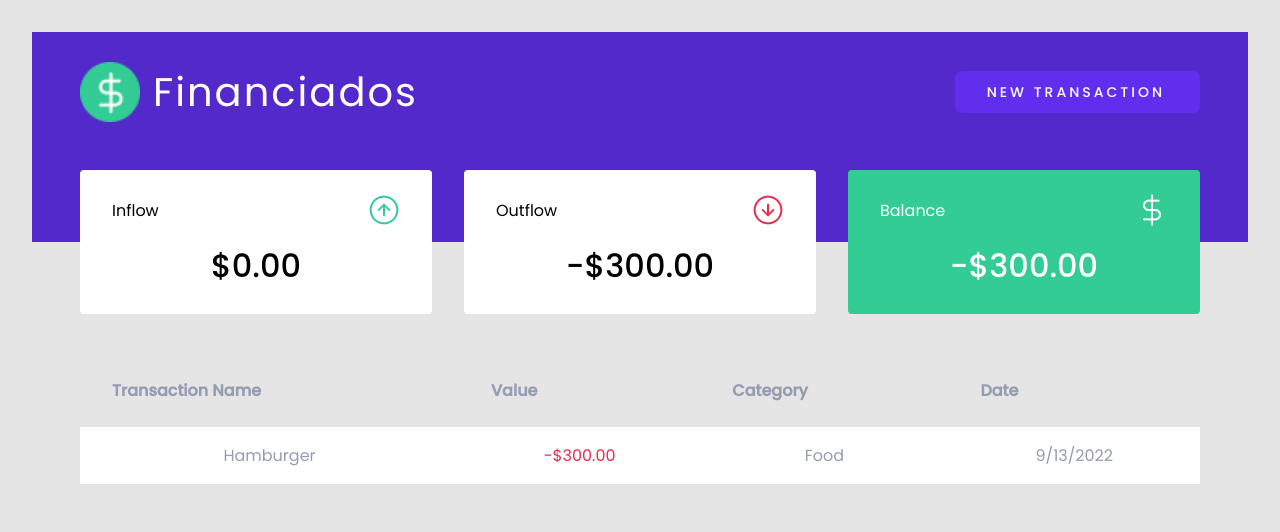
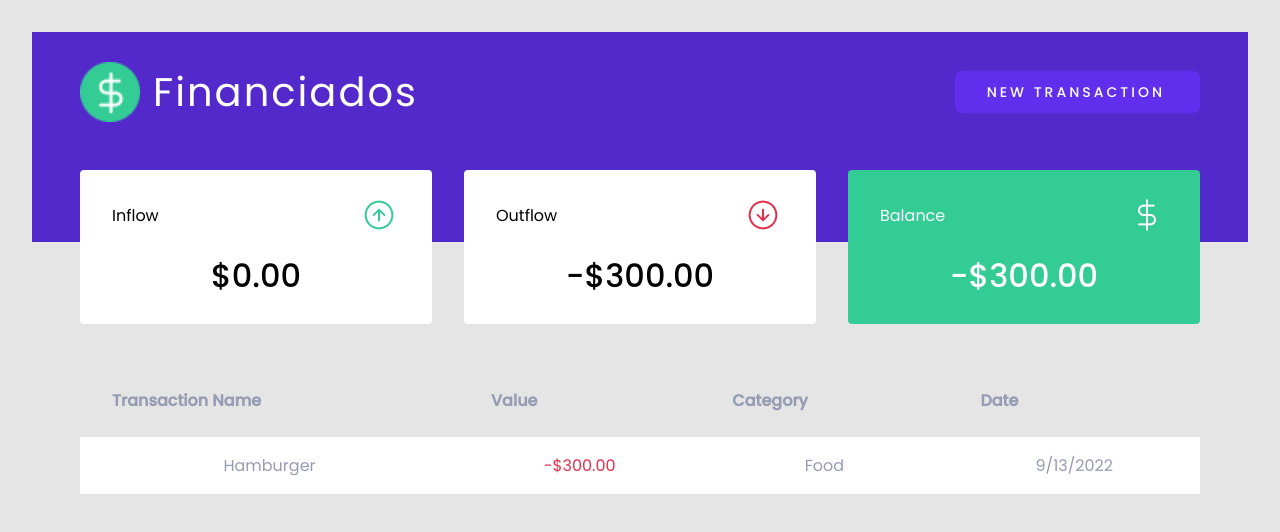
Before and after one commit to AlexisCesar/react-finance-dashboard, a React (Vite) app: page / in a window 1280 px wide. Shown: the top 532 px of the page. Built offline with nearby package versions, Linux system fonts and the light colour scheme.

Commit message:
creating styled components

```diff
--- a/package.json
+++ b/package.json
@@ -14,12 +14,14 @@
     "jest": "^28.1.3",
     "react": "^18.2.0",
     "react-dom": "^18.2.0",
-    "sass": "^1.53.0"
+    "sass": "^1.53.0",
+    "styled-components": "^5.3.5"
   },
   "devDependencies": {
     "@babel/preset-typescript": "^7.18.6",
     "@types/react": "^18.0.15",
     "@types/react-dom": "^18.0.6",
+    "@types/styled-components": "^5.1.26",
     "@typescript-eslint/eslint-plugin": "^5.30.7",
     "@typescript-eslint/parser": "^5.30.7",
     "@vitejs/plugin-react": "^2.0.0",
--- a/src/components/Card/index.tsx
+++ b/src/components/Card/index.tsx
@@ -1,10 +1,10 @@
 import { CardItem } from '../CardItem';
-import style from './card.module.scss';
 import inflowIcon from '../../assets/images/inflow.png';
 import outflowIcon from '../../assets/images/outflow.png';
 import balanceIcon from '../../assets/images/balance.png';
 import { useTransactions } from '../../hooks/useTransactions';
 import { TransactionType } from '../../interfaces/enums/TransactionType';
+import { CardContainer } from './styles'
 
 
 export const Card = () => {
@@ -24,10 +24,10 @@ export const Card = () => {
   });
 
   return (
-    <div className={style['card-container']}>
+    <CardContainer>
       <CardItem title='Inflow' icon={inflowIcon} value={inflow} />
       <CardItem title='Outflow' icon={outflowIcon} value={outflow} />
       <CardItem title='Balance' icon={balanceIcon} value={balance} total />
-    </div>
+    </CardContainer>
   );
 }
--- a/src/components/Card/card.module.scss
+++ b/src/components/Card/styles.ts
@@ -1,6 +1,8 @@
-.card-container {
+import styled from 'styled-components'
+
+export const CardContainer = styled.div`
     display: grid;
     grid-template-columns: repeat(3, 1fr);
     gap: 2rem;
     margin-top: 2rem;
-}
+`
--- a/src/components/CardItem/cardItem.module.scss
+++ /dev/null
@@ -1,32 +0,0 @@
-.card {
-    background-color: var(--white-900);
-    color: var(--black-900);
-    padding: 1.5rem 2rem;
-    border-radius: 0.25rem;
-  }
-
-  .total {
-    background: var(--green-900);
-    color: var(--white-900);
-  }
-
-    .header {
-      display: flex;
-      align-items: center;
-      justify-content: space-between;
-    }
-
-    .strong {
-      display: block;
-      margin-top: 1rem;
-      font-size: 2rem;
-      font-weight: 500;
-      line-height: 3rem;
-      }
-
-    .icon {
-      font-size: 18px;
-      padding: 5px;
-      border-radius: 5px;
-      align-self: flex-end;
-    }
--- a/src/components/CardItem/index.tsx
+++ b/src/components/CardItem/index.tsx
@@ -1,5 +1,6 @@
 import { FormatCurrencyUS } from "../../utils/FormatCurrency";
 import style from "./cardItem.module.scss";
+import { TotalCard, Header, Icon, Strong } from "./styles"
 
 interface CardItemProps {
   title: string,
@@ -9,18 +10,17 @@ interface CardItemProps {
 }
 
 export const CardItem = ({ title, value, icon, total }: CardItemProps) => {
-  const totalCard = total ? `${style.total} ${style.card}` : style.card
   const formattedValue = FormatCurrencyUS(value);
 
   return (
-    <div className={totalCard}>
-      <div className={style['header']}>
+    <TotalCard total={total}>
+      <Header>
         <p>{title}</p>
-        <img src={icon} />
-      </div>
-      <div className={style['strong']}>
+        <Icon src={icon} />
+      </Header>
+      <Strong>
         <span>{formattedValue}</span>
-      </div>
-    </div>
+      </Strong>
+    </TotalCard>
   );
 }
--- /dev/null
+++ b/src/components/CardItem/styles.ts
@@ -0,0 +1,38 @@
+import styled from 'styled-components'
+
+type TotalCardProps = {
+    total?: boolean
+}
+
+export const TotalCard = styled.div<TotalCardProps>`
+    background-color: var(--white-900);
+    color: var(--black-900);
+    padding: 1.5rem 2rem;
+    border-radius: 0.25rem;
+
+    ${({ total }) => total && `
+        background: var(--green-900);
+        color: var(--white-900);
+    `}
+`
+
+export const Header = styled.div`
+    display: flex;
+    align-items: center;
+    justify-content: space-between;
+`
+
+export const Icon = styled.img`
+    font-size: 18px;
+    padding: 5px;
+    border-radius: 5px;
+    align-self: flex-end;
+`
+
+export const Strong = styled.div`
+    display: block;
+    margin-top: 1rem;
+    font-size: 2rem;
+    font-weight: 500;
+    line-height: 3rem;
+`
--- a/src/components/Table/index.tsx
+++ b/src/components/Table/index.tsx
@@ -16,7 +16,7 @@ export const Table = () => {
       </thead>
       <tbody>
         {transactions.map(({ description, value, category, date }) => (
-          <Line description={description} value={String(value)} category={category} date={date} />
+          <Line description={description} value={value} category={category} date={date} />
         ))}
       </tbody>
     </table>
```
Also changed, not shown: 1 other file (tests, documents, lock files or other folders).
